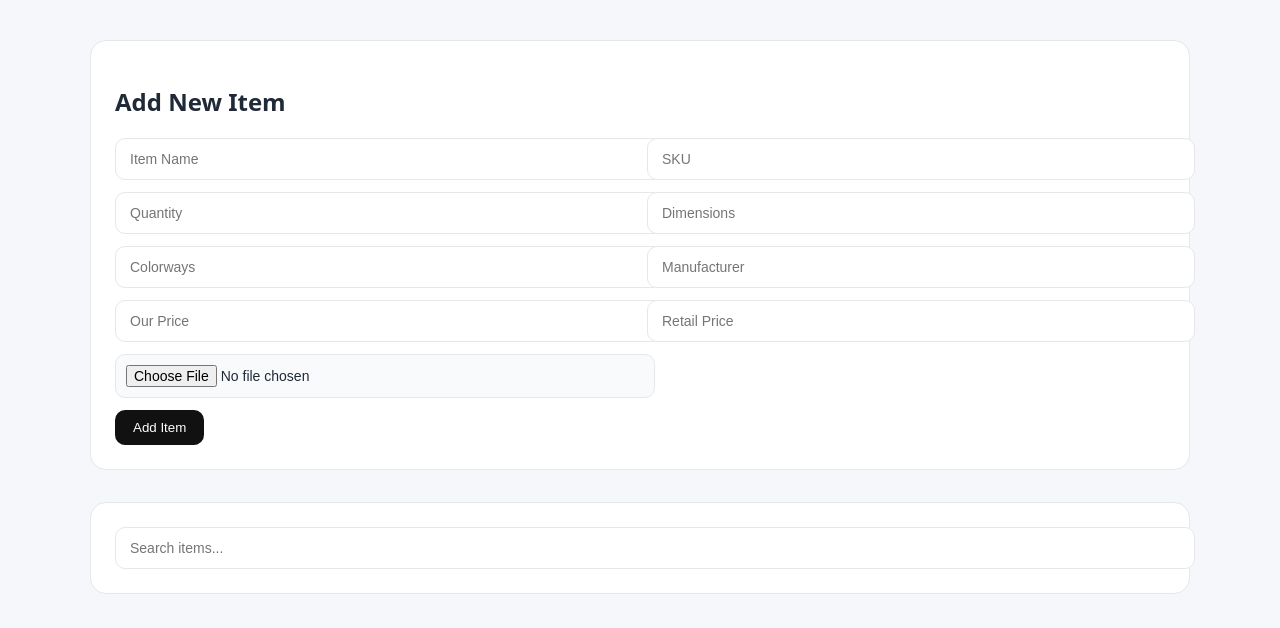
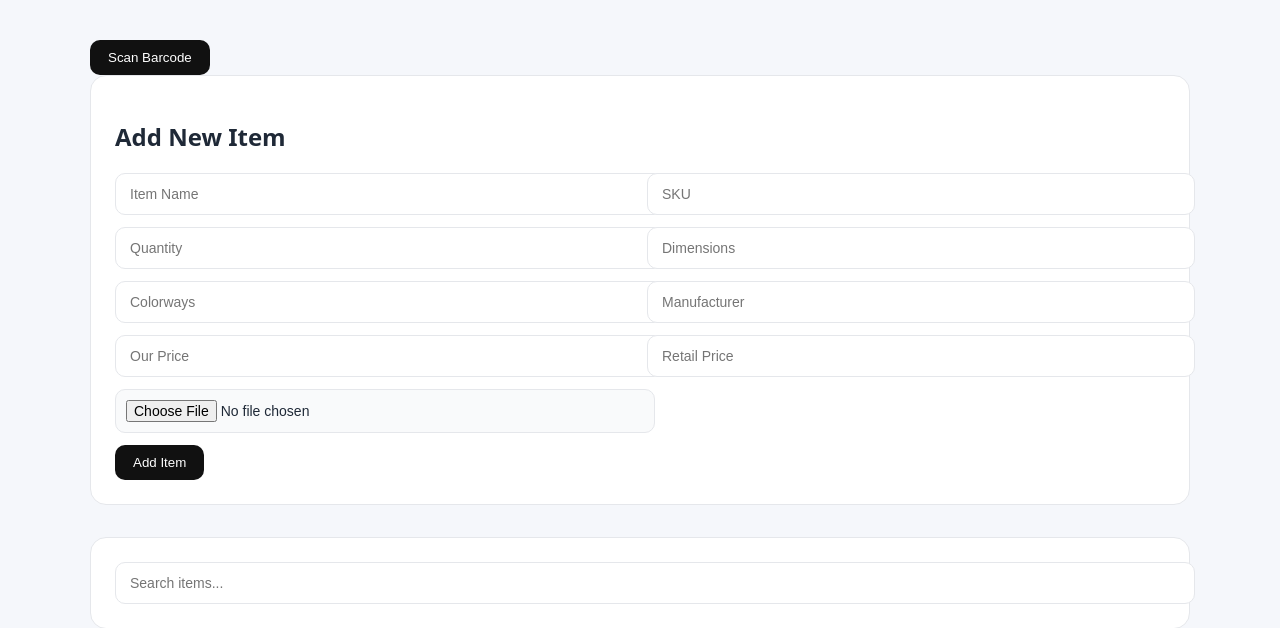
Before and after one commit to gmariepowers-dev/inventory-app, a Flask app: page / in a window 1280 px wide. Shown: the part 65-693 px from the top of the page. Run offline with Flask 3, Linux system fonts and the light colour scheme; a user stored in the database is signed in.

Commit message:
Add scan barcode feature

```diff
--- a/app.py
+++ b/app.py
@@ -264,6 +264,25 @@ def export_audit_logs():
                     headers={"Content-Disposition": "attachment;filename=audit_logs.csv"})
 
 # --------------------
+# Barcode Scanner
+# --------------------
+@app.route("/scan/<barcode>")
+@login_required
+def scan_item(barcode):
+
+    barcode = barcode.strip()
+
+    item = Item.query.filter(Item.sku.contains(barcode)).first()
+
+    if not item:
+        return {"found": False}
+
+    return {
+        "found": True,
+        "id": item.id
+    }
+
+# --------------------
 # Create default admin
 # --------------------
 def create_admin_if_missing():
--- a/templates/base.html
+++ b/templates/base.html
@@ -7,7 +7,7 @@
 
     <link rel="stylesheet" href="{{ url_for('static', filename='style.css') }}">
 </head>
-
+<script src="https://unpkg.com/html5-qrcode"></script>
 <body>
 
 <header class="header">
--- a/templates/index.html
+++ b/templates/index.html
@@ -1,5 +1,9 @@
 {% extends "base.html" %}
 {% block content %}
+
+<button class="primary-btn" onclick="openScanner()">
+Scan Barcode
+</button>
 
 <div class="container">
 
@@ -139,6 +143,20 @@ onchange="updatePreviewQty({{ item.id }}, this.value)"
   </div>
 </div>
 
+<div id="scannerModal" class="modal" style="display:none;">
+
+  <div class="modal-card">
+
+    <button class="close-btn" onclick="closeScanner()">✕</button>
+
+    <h2>Scan Barcode</h2>
+
+    <div id="scanner" style="width:400px;"></div>
+
+  </div>
+
+</div>
+
 <script>
 
 let currentItemId = null
@@ -226,5 +244,66 @@ function closeItemModal(){
 document.getElementById("itemModal").style.display="none"
 }
 
+let scanner
+let scanning = false
+
+function openScanner(){
+
+document.getElementById("scannerModal").style.display = "flex"
+
+scanner = new Html5Qrcode("scanner")
+
+scanner.start(
+{ facingMode: "environment" },
+{
+fps: 10,
+qrbox: { width: 300, height: 150 }
+},
+barcode => {
+
+if(scanning) return
+scanning = true
+
+console.log("Scanned:", barcode)
+
+searchItem(barcode)
+
+scanner.stop()
+closeScanner()
+
+}
+
+)
+
+}
+
+function closeScanner(){
+
+document.getElementById("scannerModal").style.display="none"
+
+if(scanner){
+scanner.stop()
+}
+
+}
+function searchItem(barcode){
+
+fetch(`/scan/${barcode}`)
+.then(res=>res.json())
+.then(data=>{
+
+if(data.found){
+
+openItemModal(data.id)
+
+}else{
+
+alert("Item not found for barcode: " + barcode)
+
+}
+
+})
+
+}
 </script>
 {% endblock %}
```
Also changed, not shown: instance/inventory.db.
